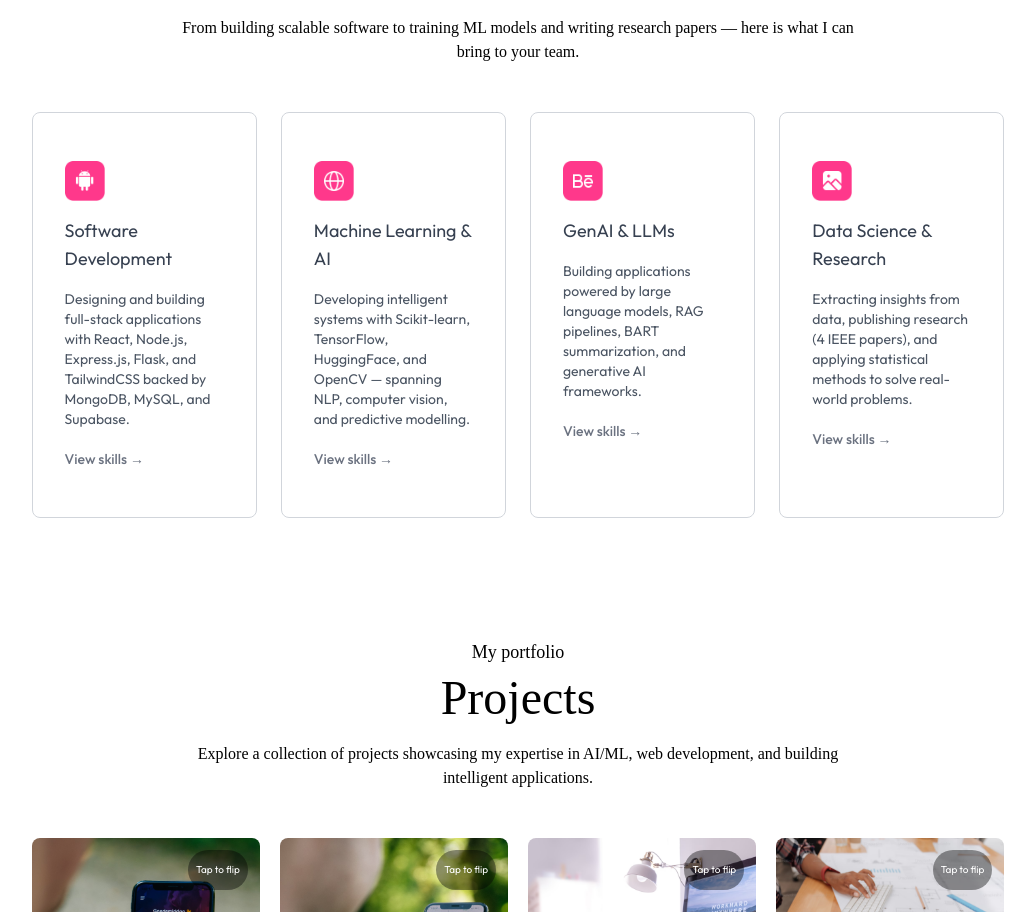
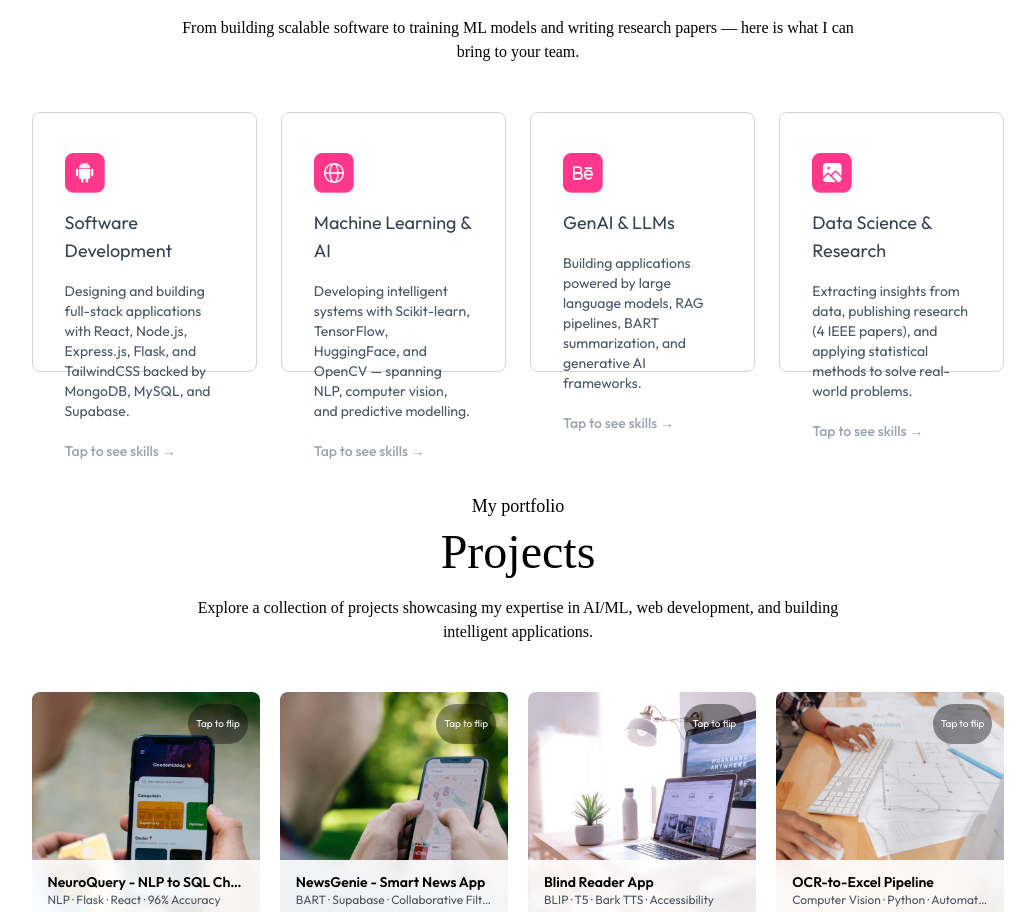
Before and after one commit to AdityaWagh06/Aditya.Wagh-Portfolio, a React (Vite) app: page / in a window 1280 px wide. Shown: the part 1761-2673 px from the top of the page, without its empty margins (122-1157 px from the left). Built offline with nearby package versions, Linux system fonts and the light colour scheme; a web font is replaced by a local one.

Commit message:
feat: skills flip cards matching project cards style

```diff
--- a/src/components/Services.jsx
+++ b/src/components/Services.jsx
@@ -2,9 +2,7 @@ import { useState } from 'react'
 import { SKILLS } from '../content'
 
 export default function Services() {
-    const [openSkill, setOpenSkill] = useState(null)
-
-    const activeItem = SKILLS.items.find(s => s.name === openSkill)
+    const [flipped, setFlipped] = useState(null)
 
     return (
         <div id="skills" className="w-full px-[5%] sm:px-[8%] lg:px-[12%] py-10 scroll-mt-20">
@@ -16,42 +14,61 @@ export default function Services() {
                 {SKILLS.items.map((skill) => (
                     <div
                         key={skill.name}
-                        onClick={() => setOpenSkill(openSkill === skill.name ? null : skill.name)}
-                        className={`border rounded-lg px-6 sm:px-8 py-8 sm:py-12 cursor-pointer hover:-translate-y-1 duration-500 select-none
-                            ${openSkill === skill.name
-                                ? 'border-purple-400 bg-purple-50 dark:bg-purple-900/20 shadow-lg'
-                                : 'border-gray-300 dark:border-white/30 hover:bg-lightHover dark:hover:bg-darkHover hover:shadow-black dark:hover:shadow-white'
-                            }`}
+                        className="min-h-[220px] sm:min-h-[260px] cursor-pointer select-none"
+                        style={{ perspective: '1000px' }}
+                        onClick={() => setFlipped(flipped === skill.name ? null : skill.name)}
+                    >
+                        <div
+                            className="relative w-full h-full"
+                            style={{
+                                transformStyle: 'preserve-3d',
+                                transition: 'transform 0.6s ease',
+                                transform: flipped === skill.name ? 'rotateY(180deg)' : 'rotateY(0deg)',
+                                minHeight: 'inherit',
+                            }}
+                        >
+                            {/* Front */}
+                            <div
+                                className="absolute inset-0 border border-gray-300 dark:border-white/30 rounded-lg px-6 sm:px-8 py-8 sm:py-10 flex flex-col bg-white dark:bg-[#0d0d0d] hover:bg-lightHover dark:hover:bg-darkHover hover:-translate-y-1 duration-300"
+                                style={{ backfaceVisibility: 'hidden', WebkitBackfaceVisibility: 'hidden' }}
                             >
                                 <img src={skill.icon} alt="" className="w-10" />
                                 <h3 className="text-lg my-4 text-gray-700 dark:text-white">{skill.name}</h3>
-                        <p className="text-sm text-gray-600 leading-5 dark:text-white/80">{skill.description}</p>
-                        <span className={`flex items-center gap-1 text-sm mt-5 font-medium transition-colors ${openSkill === skill.name ? 'text-purple-600 dark:text-purple-400' : 'text-gray-500 dark:text-gray-400'}`}>
-                            {openSkill === skill.name ? 'Close ↑' : 'View skills →'}
+                                <p className="text-sm text-gray-600 leading-5 dark:text-white/80 flex-1">{skill.description}</p>
+                                <span className="flex items-center gap-1 text-sm mt-5 font-medium text-gray-400 dark:text-gray-500">
+                                    Tap to see skills →
                                 </span>
                             </div>
-                ))}
+
+                            {/* Back */}
+                            <div
+                                className="absolute inset-0 rounded-lg bg-gradient-to-br from-purple-600 to-indigo-700 dark:from-purple-900 dark:to-indigo-900 p-5 sm:p-6 flex flex-col"
+                                style={{
+                                    backfaceVisibility: 'hidden',
+                                    WebkitBackfaceVisibility: 'hidden',
+                                    transform: 'rotateY(180deg)',
+                                }}
+                            >
+                                <div className="flex items-center gap-2 mb-4">
+                                    <img src={skill.icon} alt="" className="w-7 brightness-0 invert" />
+                                    <h3 className="text-white font-bold text-sm sm:text-base">{skill.name}</h3>
                                 </div>
-
-            {/* Expanded skill detail panel */}
-            {activeItem && (
-                <div className="mb-10 rounded-2xl border border-purple-200 dark:border-purple-800/50 bg-purple-50/60 dark:bg-purple-900/10 p-6 sm:p-8">
-                    <div className="flex items-center gap-3 mb-5">
-                        <img src={activeItem.icon} alt="" className="w-8" />
-                        <h3 className="text-lg font-semibold font-Ovo dark:text-white">{activeItem.name}</h3>
-                    </div>
-                    <div className="flex flex-wrap gap-2">
-                        {activeItem.skills.map(s => (
+                                <div className="flex flex-wrap gap-1.5 content-start overflow-y-auto flex-1">
+                                    {skill.skills.map(s => (
                                         <span
                                             key={s}
-                                className="px-3 py-1.5 rounded-full text-sm font-medium bg-white dark:bg-white/10 border border-purple-200 dark:border-purple-700 text-purple-700 dark:text-purple-300 shadow-sm"
+                                            className="px-2.5 py-1 rounded-full text-xs font-medium bg-white/20 text-white border border-white/30"
                                         >
                                             {s}
                                         </span>
                                     ))}
                                 </div>
+                                <span className="text-purple-200 text-xs mt-3">Tap to go back ↩</span>
                             </div>
-            )}
+                        </div>
+                    </div>
+                ))}
+            </div>
         </div>
     )
 }
```
Lines whose indentation alone changed are shown as unchanged.
